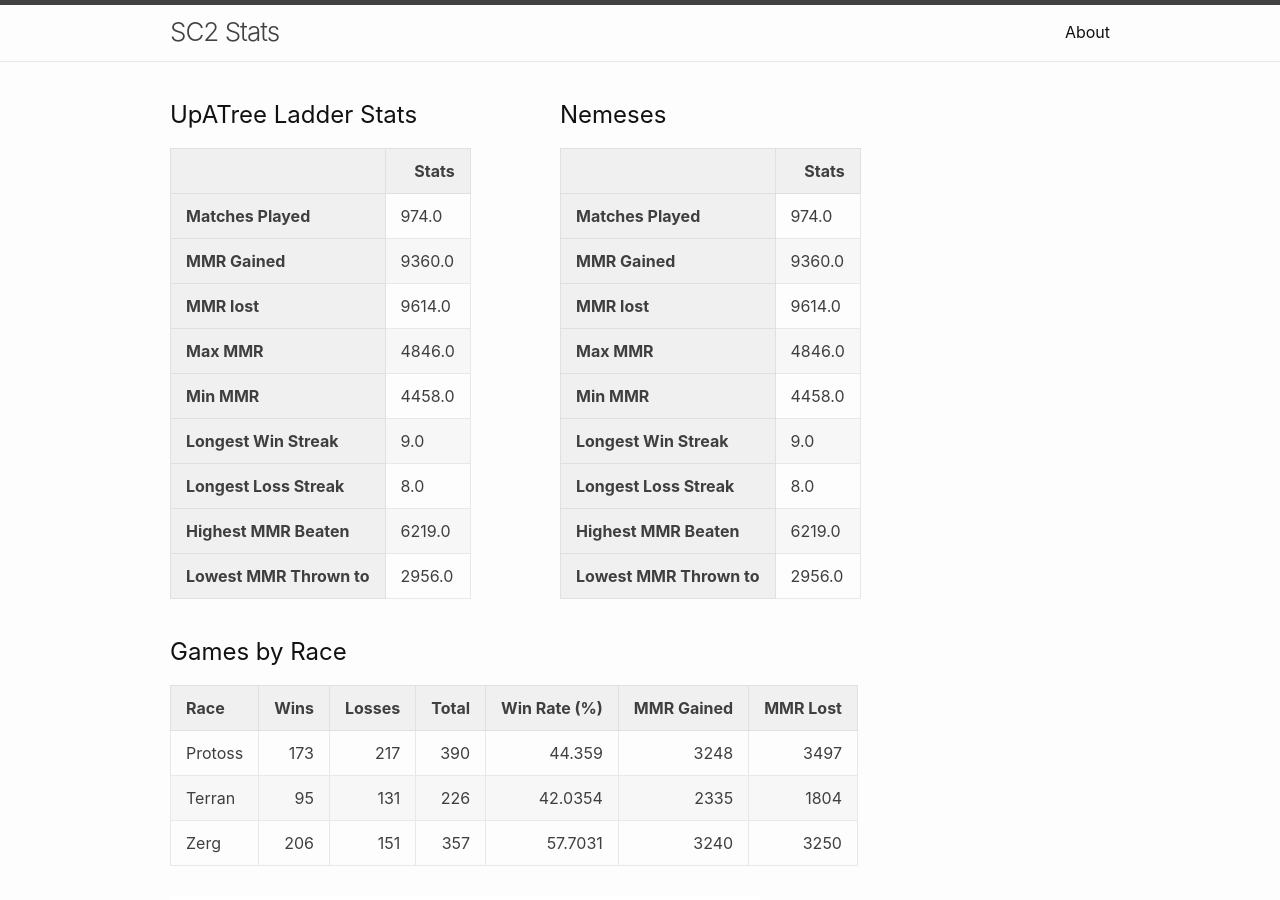
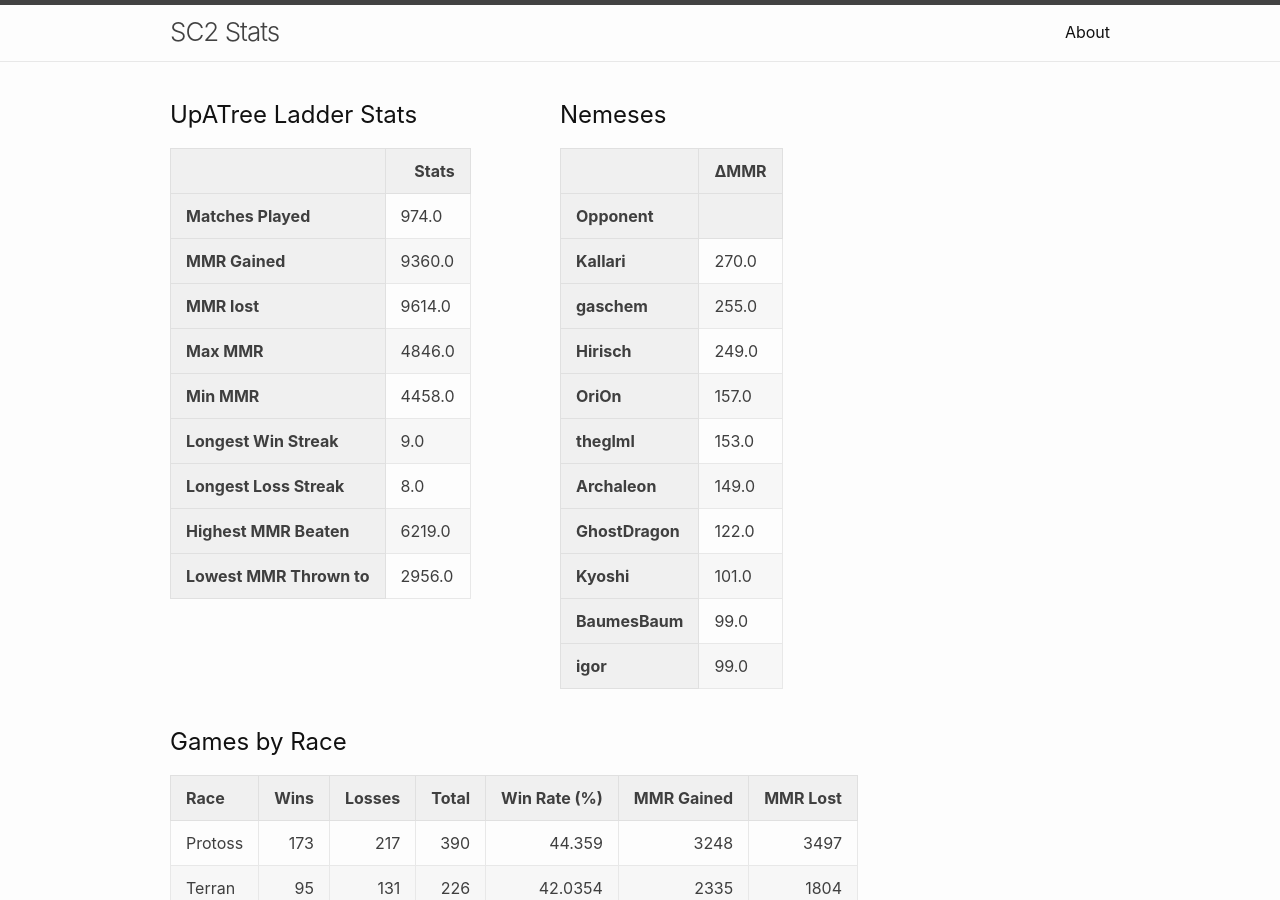
Before and after one commit to kylermurphy/UpATree, a Jekyll site: the page built from docs/index.md, in a window 1280 px wide and 900 px high. Built offline with Jekyll 4.4.1, drawn with Linux system fonts in a browser that asks for light colours.

Commit message:
running on push

```diff
--- a/docs/index.md
+++ b/docs/index.md
@@ -58,45 +58,53 @@ layout: home
   <thead>
     <tr style="text-align: right;">
       <th></th>
-      <th>Stats</th>
+      <th>ΔMMR</th>
+    </tr>
+    <tr>
+      <th>Opponent</th>
+      <th></th>
     </tr>
   </thead>
   <tbody>
     <tr>
-      <th>Matches Played</th>
-      <td>974.0</td>
+      <th>Kallari</th>
+      <td>270.0</td>
     </tr>
     <tr>
-      <th>MMR Gained</th>
-      <td>9360.0</td>
+      <th>gaschem</th>
+      <td>255.0</td>
     </tr>
     <tr>
-      <th>MMR lost</th>
-      <td>9614.0</td>
+      <th>Hirisch</th>
+      <td>249.0</td>
     </tr>
     <tr>
-      <th>Max MMR</th>
-      <td>4846.0</td>
+      <th>OriOn</th>
+      <td>157.0</td>
     </tr>
     <tr>
-      <th>Min MMR</th>
-      <td>4458.0</td>
+      <th>theglml</th>
+      <td>153.0</td>
     </tr>
     <tr>
-      <th>Longest Win Streak</th>
-      <td>9.0</td>
+      <th>Archaleon</th>
+      <td>149.0</td>
     </tr>
     <tr>
-      <th>Longest Loss Streak</th>
-      <td>8.0</td>
+      <th>GhostDragon</th>
+      <td>122.0</td>
     </tr>
     <tr>
-      <th>Highest MMR Beaten</th>
-      <td>6219.0</td>
+      <th>Kyoshi</th>
+      <td>101.0</td>
     </tr>
     <tr>
-      <th>Lowest MMR Thrown to</th>
-      <td>2956.0</td>
+      <th>BaumesBaum</th>
+      <td>99.0</td>
+    </tr>
+    <tr>
+      <th>igor</th>
+      <td>99.0</td>
     </tr>
   </tbody>
 </table>
--- a/log.txt
+++ b/log.txt
@@ -100,3 +100,4 @@ Writing a log file 2025-02-26 20:39:52.
 Writing a log file 2025-02-26 20:46:47.
 Writing a log file 2025-02-26 20:47:53.
 Writing a log file 2025-02-26 21:00:23.
+Writing a log file 2025-02-26 21:05:42.
```
Also changed, not shown: 1 other file.
